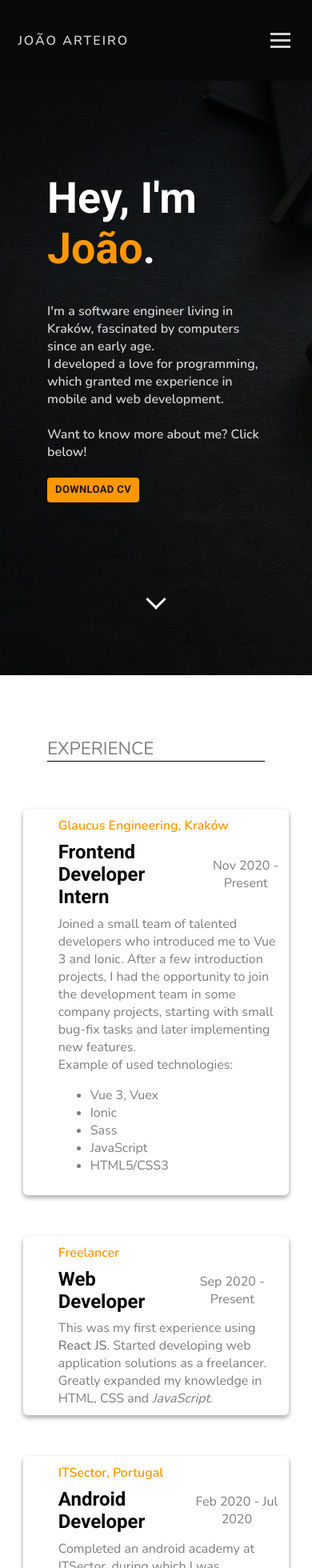
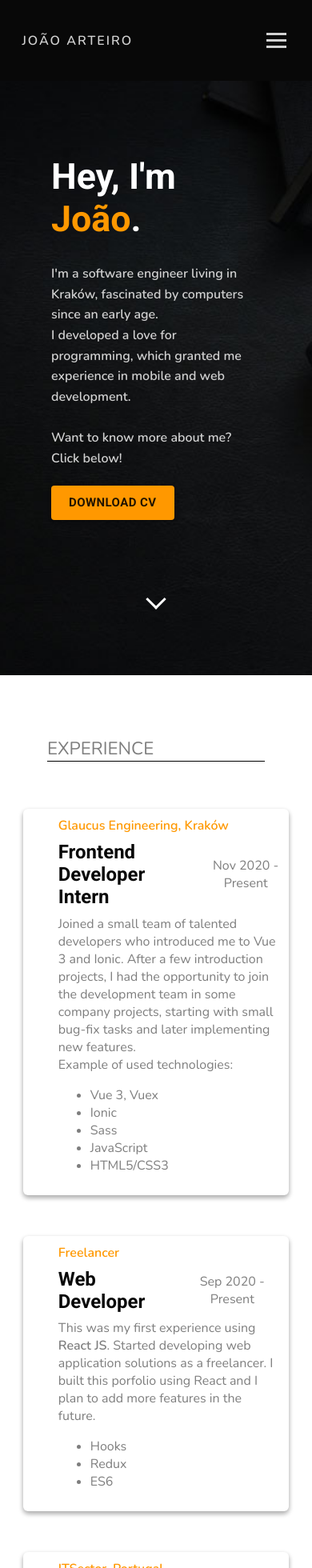
Before and after one commit to joaoarteiro/web-portfolio, a React (Create React App) app: page /projects in a window 390 px wide. Shown: the top 1960 px of the page at 80% size. Built offline with nearby package versions, Linux system fonts and the light colour scheme.

Commit message:
Added padding to buttons. Increased about-section font-size

```diff
--- a/src/App.css
+++ b/src/App.css
@@ -47,7 +47,7 @@ text-transform: uppercase;
 overflow: hidden;
 cursor: pointer;
 font-weight: 900;
-font-size: 16px;
+font-size: 1.2em;
 letter-spacing: 2px;
 -o-transition: .7s;
 -ms-transition: .7s;
@@ -194,10 +194,20 @@ transition: .7s;
 .title-about {
   display: inline;
   text-align: left;
-  margin: 7vh;
+  margin: 4em ;
+  color: rgb(209, 209, 209);
+}
+
+.title-about h1 {
+  font-family: 'Roboto', sans-serif;
+  margin-top: 0;
+  font-size: 3.2em;
+}
+
+.title-about h4 {
   font-family: 'Nunito', sans-serif;
-  font-size: 1.2em;
-  color: rgb(209, 209, 209);
+  font-size: 1.4em;
+  line-height: 1.6em;
 }
 
 .title-name {
@@ -313,7 +323,7 @@ transition: .7s;
   animation: fadeIn ease-in 1;
   animation-fill-mode: forwards;
   animation-duration: 1.8s;
-  animation-delay: 0.8s;
+  animation-delay: 0.6s;
 }
 
 .fade-in-slow {
@@ -321,7 +331,7 @@ transition: .7s;
   animation: fadeIn ease-in 1;
   animation-fill-mode: forwards;
   animation-duration: 1.8s;
-  animation-delay: 2.5s;
+  animation-delay: 2.3s;
 }
 
 
@@ -339,8 +349,7 @@ transition: .7s;
   .link {
     font-size: 17px;
     color: rgb(209, 209, 209);
-    margin-left: 15px;
-    margin-bottom: 60px;
+    padding: 20px 120px 20px 25px;
   }
 
   .title-name {
@@ -352,11 +361,12 @@ transition: .7s;
 
   .title-name h1 {
     margin-top: 0;
+    font-size: 2em;
   }
 
 
   .title-about h4 {
-    font-size: 16px;
+    font-size: 1em;
   }
 
   .color-text {
@@ -435,6 +445,7 @@ transition: .7s;
   .burger {
     display: block;
     -webkit-tap-highlight-color: transparent;
+    padding: 20px;
   }
 
   .logo {
@@ -442,6 +453,7 @@ transition: .7s;
     display: block;
     text-transform: uppercase;
     letter-spacing: 2px;
+    padding-left: 20px;
   }
 
  .nav-bar.show  {
--- a/src/components/About/About.jsx
+++ b/src/components/About/About.jsx
@@ -29,7 +29,7 @@ function About() {
             <Button onClick={openPdf}
             color= "primary"
             variant="contained"
-            size= "small"
+            size= "large"
             className="fade-in-slow">
             Download CV
           </Button>
--- a/src/components/Experience/Experience.jsx
+++ b/src/components/Experience/Experience.jsx
@@ -35,8 +35,12 @@ function Experience() {
             <div className="strong-title">Web Developer
                <div className="date-interval">Sep 2020 - Present</div>
             </div>
-            <div className="description">This was my first experience using <b>React JS</b>. Started developing web application solutions as a freelancer. Greatly expanded my knowledge in HTML, CSS and <i>JavaScript</i>.
-
+            <div className="description">This was my first experience using <b>React JS</b>. Started developing web application solutions as a freelancer. I built this porfolio using React and I plan to add more features in the future.
+            <ul>
+                <li>Hooks</li>
+                <li>Redux</li>
+                <li>ES6</li>
+            </ul>
             </div>
         </div>
 
```
